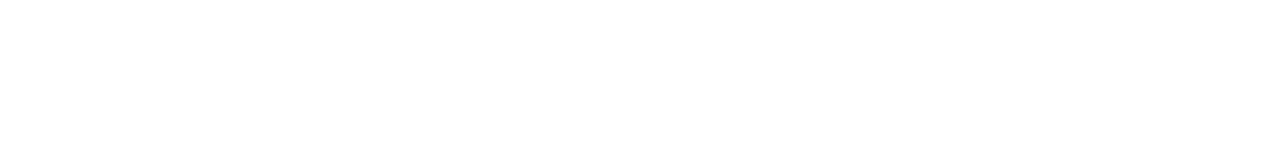
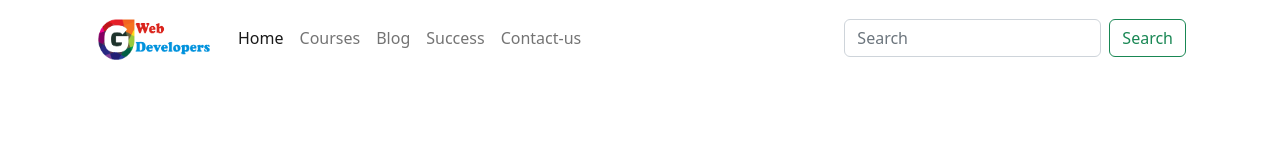
Before and after one commit to mdmrmmunna3/web-development-courses, a plain HTML site: page index.html in a window 1280 px wide. Drawn offline with nearby package versions, Linux system fonts and the light colour scheme.

Commit message:
navbar menu  added

```diff
--- a/index.html
+++ b/index.html
@@ -11,7 +11,45 @@
     <link rel="stylesheet" href="style.css">
 </head>
 <body>
-
+    <!-- header start  -->
+    <header class="container">
+        <!-- navigation menu start  -->
+        <section>
+            <nav class="navbar navbar-expand-lg ">
+                <div class="container">
+                  <a class="navbar-brand" href="#"><img class="img-fluid size" src="images/cover/web-developer.png" alt=""></a>
+                  <button class="navbar-toggler" type="button" data-bs-toggle="collapse" data-bs-target="#navbarSupportedContent" aria-controls="navbarSupportedContent" aria-expanded="false" aria-label="Toggle navigation">
+                    <span class="navbar-toggler-icon"></span>
+                  </button>
+                  <div class="collapse navbar-collapse" id="navbarSupportedContent">
+                    <ul class="navbar-nav me-auto mb-2 mb-lg-0 ">
+                      <li class="nav-item">
+                        <a class="nav-link active" aria-current="page" href="#">Home</a>
+                      </li>
+                      <li class="nav-item">
+                        <a class="nav-link" href="#">Courses</a>
+                      </li>
+                      <li class="nav-item">
+                        <a class="nav-link" href="#">Blog</a>
+                      </li>
+                      <li class="nav-item">
+                        <a class="nav-link">Success</a>
+                      </li>
+                      <li class="nav-item">
+                        <a class="nav-link">Contact-us</a>
+                      </li>
+                    </ul>
+                    <form class="d-flex" role="search">
+                      <input class="form-control me-2" type="search" placeholder="Search" aria-label="Search">
+                      <button class="btn btn-outline-success" type="submit">Search</button>
+                    </form>
+                  </div>
+                </div>
+              </nav>
+        </section>
+        <!-- navigation end  -->
+    </header>
+    <!-- header end  -->
     <!-- script src link  -->
     <script src="https://cdn.jsdelivr.net/npm/bootstrap@5.2.0/dist/js/bootstrap.bundle.min.js"></script>
 </body>
--- a/style.css
+++ b/style.css
@@ -0,0 +1,4 @@
+.size {
+    width: 120px;
+    height: 50px;
+}
```
Also changed, not shown: images/cover/coorse-logo.png (added), images/cover/cover-2.jpg (deleted), images/cover/cover-2.png (added), images/cover/cover-3.jpg (deleted), images/cover/cover-3.png (added), images/cover/web-developer.png (added).
